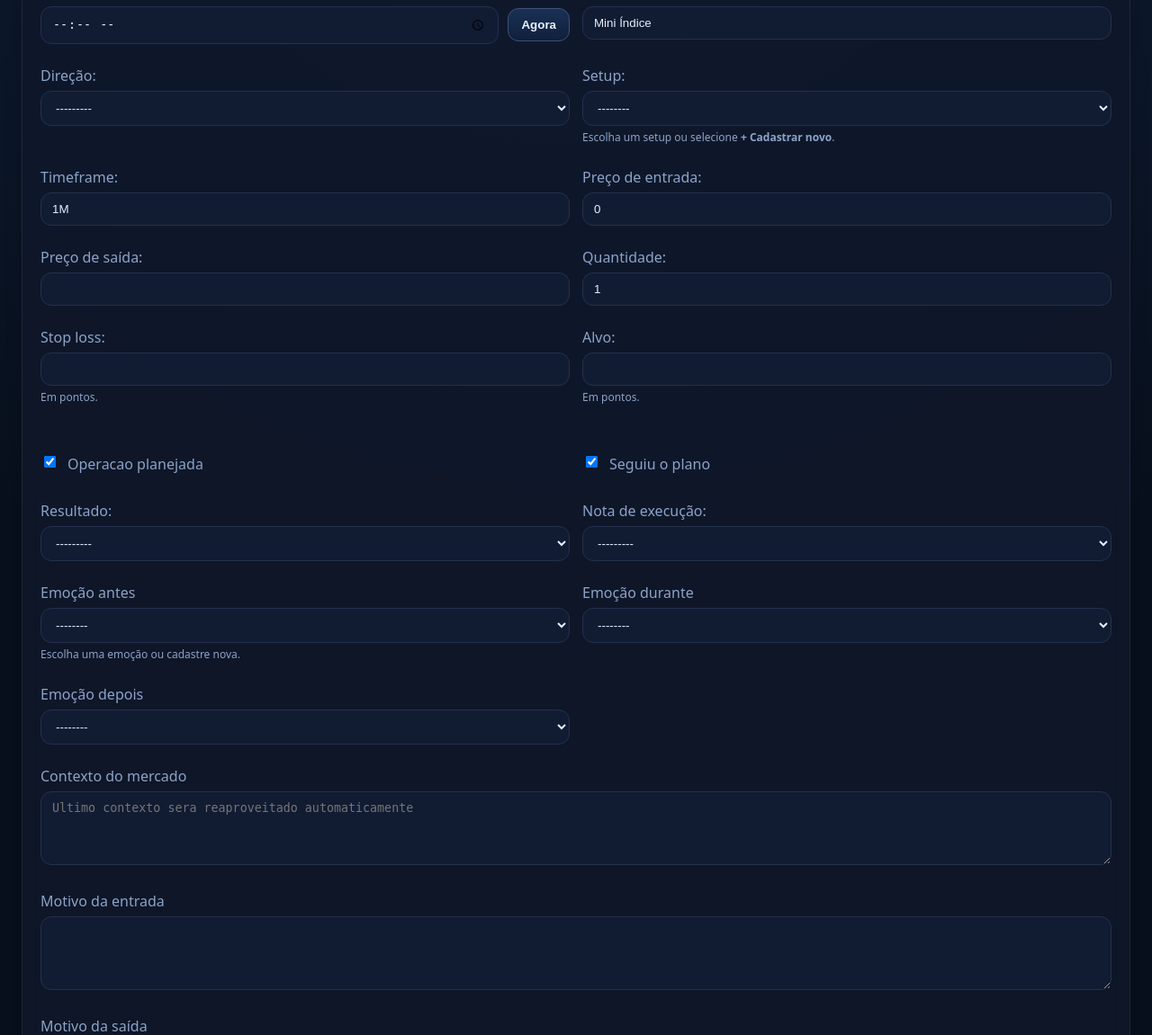
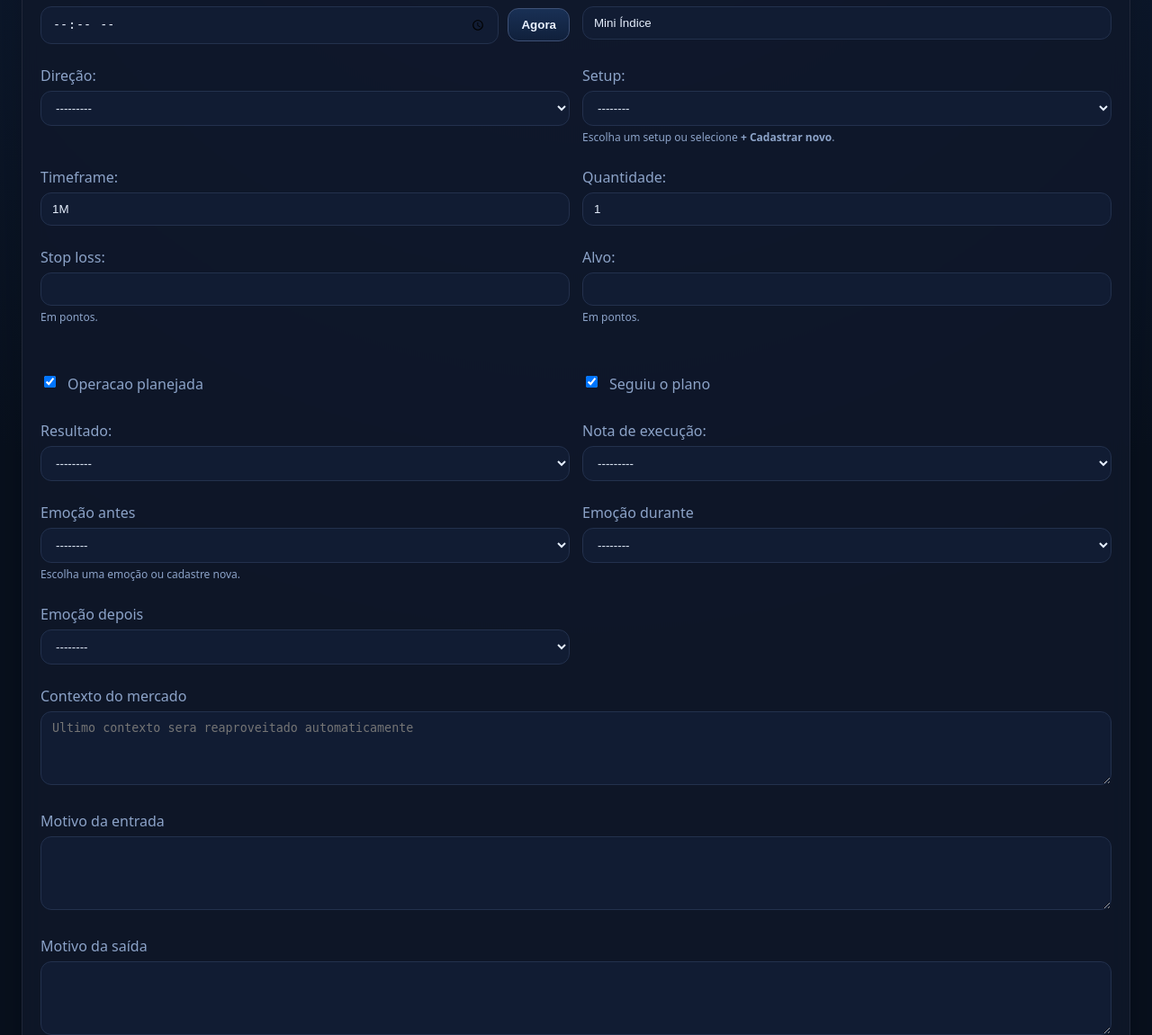
Before and after one commit to fabianopolone123/DIARIOTRADE, a Django app: page /trades/new/ in a window 1280 px wide. Shown: the part 340-1491 px from the top of the page at 90% size. Run offline with Django 5.2, Linux system fonts and the light colour scheme; a user stored in the database is signed in; data that the repository does not hold is empty.

Commit message:
Remove campos de preco do cadastro

```diff
--- a/journal/forms.py
+++ b/journal/forms.py
@@ -69,8 +69,6 @@ class TradeForm(forms.ModelForm):
             "direction",
             "setup",
             "timeframe",
-            "entry_price",
-            "exit_price",
             "quantity",
             "stop_loss",
             "target_price",
@@ -95,8 +93,6 @@ class TradeForm(forms.ModelForm):
             "symbol": forms.TextInput(attrs={"class": "input", "placeholder": "Mini índice"}),
             "direction": forms.Select(attrs={"class": "input"}),
             "timeframe": forms.TextInput(attrs={"class": "input"}),
-            "entry_price": forms.NumberInput(attrs={"class": "input", "step": "0.01"}),
-            "exit_price": forms.NumberInput(attrs={"class": "input", "step": "0.01"}),
             "quantity": forms.NumberInput(attrs={"class": "input", "step": "0.01"}),
             "stop_loss": forms.NumberInput(attrs={"class": "input", "step": "0.01"}),
             "target_price": forms.NumberInput(attrs={"class": "input", "step": "0.01"}),
--- a/templates/journal/trade_form.html
+++ b/templates/journal/trade_form.html
@@ -46,8 +46,6 @@
         <small class="hint">Escolha um setup ou selecione <strong>+ Cadastrar novo</strong>.</small>
       </div>
       <div class="field">{{ form.timeframe.label_tag }}{{ form.timeframe }}{{ form.timeframe.errors }}</div>
-      <div class="field">{{ form.entry_price.label_tag }}{{ form.entry_price }}{{ form.entry_price.errors }}</div>
-      <div class="field">{{ form.exit_price.label_tag }}{{ form.exit_price }}{{ form.exit_price.errors }}</div>
       <div class="field">{{ form.quantity.label_tag }}{{ form.quantity }}{{ form.quantity.errors }}</div>
       <div class="field">{{ form.stop_loss.label_tag }}{{ form.stop_loss }}{{ form.stop_loss.errors }}<small class="hint">Em pontos.</small></div>
       <div class="field">{{ form.target_price.label_tag }}{{ form.target_price }}{{ form.target_price.errors }}<small class="hint">Em pontos.</small></div>
```
